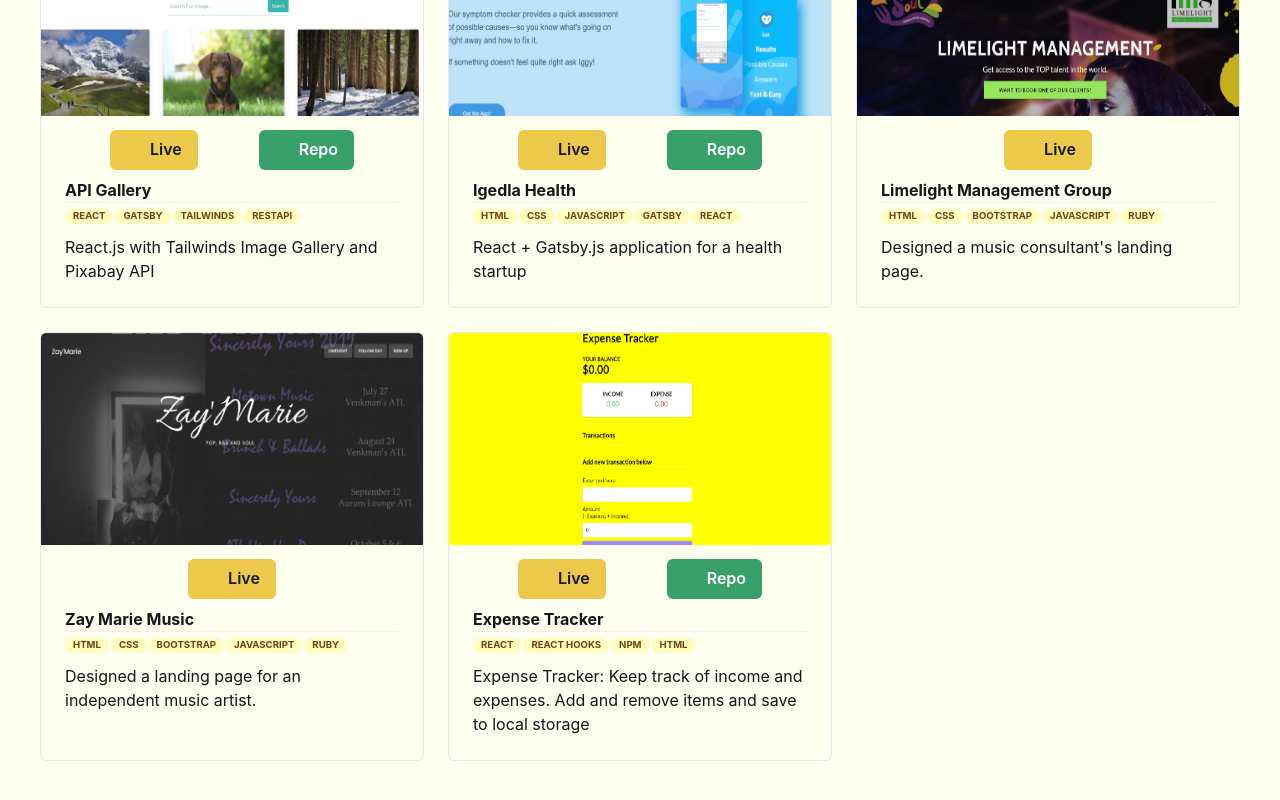
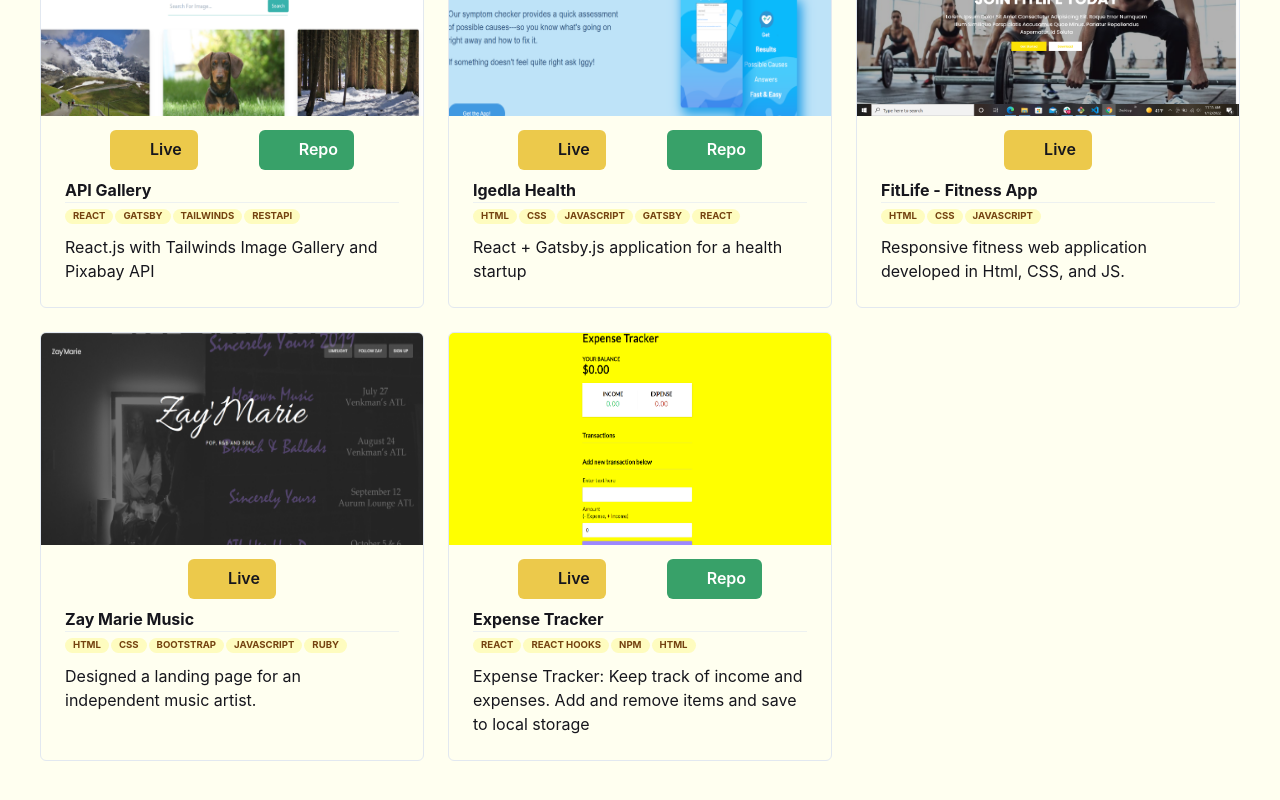
Before and after one commit to wrobersone/willwesley.dev, a Next.js app: page / in a window 1280 px wide. Shown: the part 1174-1974 px from the top of the page. Built offline with nearby package versions, Linux system fonts and the light colour scheme; some icons are missing.

Commit message:
added fitness project

```diff
--- a/components/ProjectContainer.tsx
+++ b/components/ProjectContainer.tsx
@@ -67,15 +67,15 @@
       />
 
       <Project
-        title="Limelight Management Group"
+        title="FitLife - Fitness App"
         image="/static/projects/p9.png"
         repo={false}
-        description="Designed a music consultant's landing page."
-        tech={['HTML', 'CSS', 'Bootstrap', 'JavaScript', 'Ruby']}
+        description="Responsive fitness web application developed in Html, CSS, and JS."
+        tech={['HTML', 'CSS', 'JavaScript']}
         frontend={false}
         backend={false}
         video={false}
-        website="https://tllis.net/"
+        website="https://fitlifegym.netlify.app/"
       />
 
       <Project
```
Also changed, not shown: public/static/projects/p9.png.
